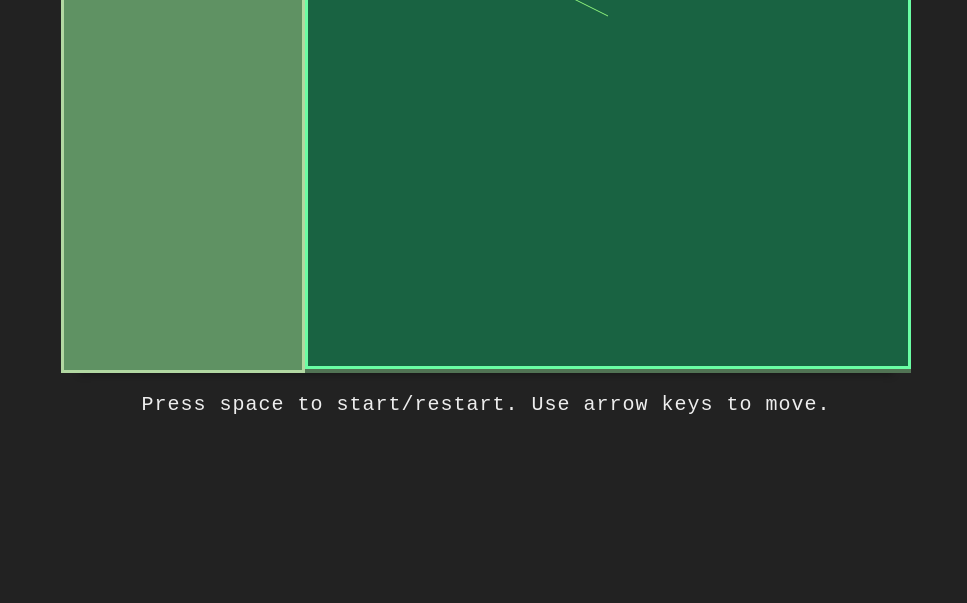
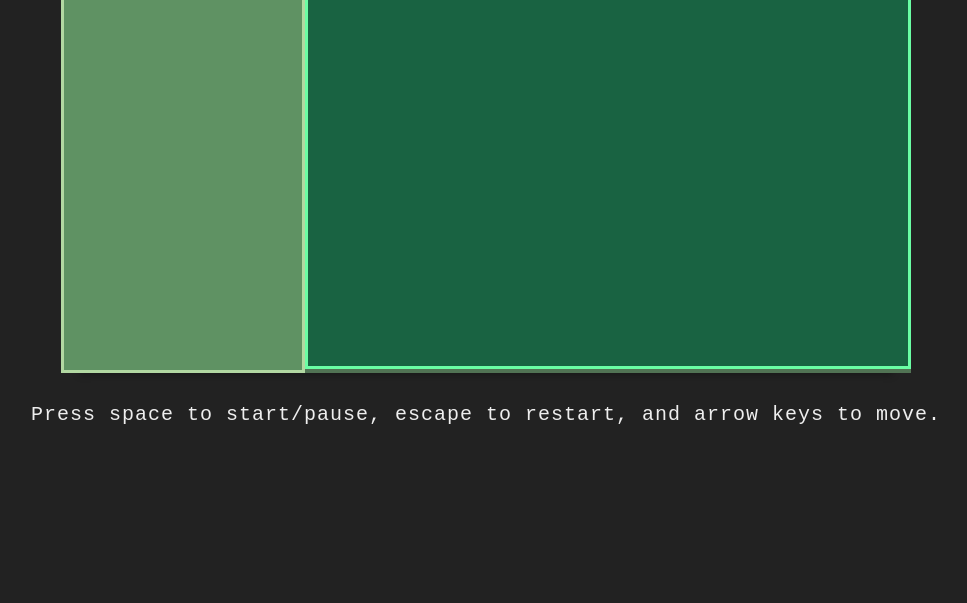
Before and after one commit to codenameyau/snake-game, a website built with webpack: page snake/public/index.html in a window 1280 px wide. Shown: the part 197-800 px from the top of the page, without its empty margins (154-1121 px from the left). Built offline with nearby package versions, Linux system fonts and the light colour scheme.

Commit message:
Properly rendering snake

```diff
--- a/snake/public/index.html
+++ b/snake/public/index.html
@@ -21,7 +21,7 @@
     </div>
     <div class="footer">
       <p class="instructions">
-        Press space to start/restart. Use arrow keys to move.
+        Press space to start/pause, escape to restart, and arrow keys to move.
       </p>
     </div>
   </body>
--- a/snake/public/scripts/Snake.js
+++ b/snake/public/scripts/Snake.js
@@ -2,6 +2,7 @@ export default class Snake {
 
   constructor (x1, y1, x2, y2, options = {}) {
     this.startingPosition = [x1, y1, x2, y2];
+    this.headColor = options.headColor || '#ec2626';
     this.color = options.color || '#8df27c';
     this.segments = [];
     this.direction = null;
--- a/snake/public/scripts/SnakeGame.js
+++ b/snake/public/scripts/SnakeGame.js
@@ -25,11 +25,13 @@ export default class SnakeGame {
   }
 
   renderSnake () {
-    this.ctx.beginPath();
-    this.ctx.moveTo(0, 0);
-    this.ctx.lineTo(300, 150);
-    this.ctx.strokeStyle = this.snake.color;
-    this.ctx.stroke();
+    this.snake.segments.forEach((segment, i) => {
+      this.ctx.fillStyle = i ? this.snake.color : this.snake.headColor;
+      const posX = segment[0] * this.cellSize;
+      const posY = segment[1] * this.cellSize;
+      const sizeWithPadding = this.cellSize - 2;
+      this.ctx.fillRect(posX, posY, sizeWithPadding, sizeWithPadding);
+    });
   }
 
   renderFood () {
@@ -52,10 +54,10 @@ export default class SnakeGame {
   }
 
   spawnSnake () {
-    this.snake = new Snake(1, 1, 5, 1);
-    this.snake = new Snake(1, 1, 5, 1);
-    this.snake = new Snake(1, 1, 5, 1);
-    this.snake = new Snake(1, 1, 5, 1);
+    // this.snake = new Snake(1, 2, 5, 2);
+    // this.snake = new Snake(4, 0, 0, 0);
+    // this.snake = new Snake(0, 0, 0, 4);
+    this.snake = new Snake(0, 4, 0, 0);
   }
 
   spawnFood () {
@@ -64,7 +66,6 @@ export default class SnakeGame {
   }
 
   getEmptyCell () {
-    // By definition an empty square is a non-snake segment occupied cell.
     return [0, 0];
   }
 
--- a/snake/public/style.css
+++ b/snake/public/style.css
@@ -4,7 +4,7 @@ body {
 }
 
 .snake-game-body {
-  margin: 60px auto 20px auto;
+  margin: 60px auto 30px auto;
   text-align: center;
   background: #517354;
   width: 850px;
@@ -28,6 +28,7 @@ body {
 }
 
 .scoreboard-label {
+  margin-top: 30px;
   font-size: 30px;
   color: #eee;
   padding: 10px;
```
Also changed, not shown: snake/README.md.
